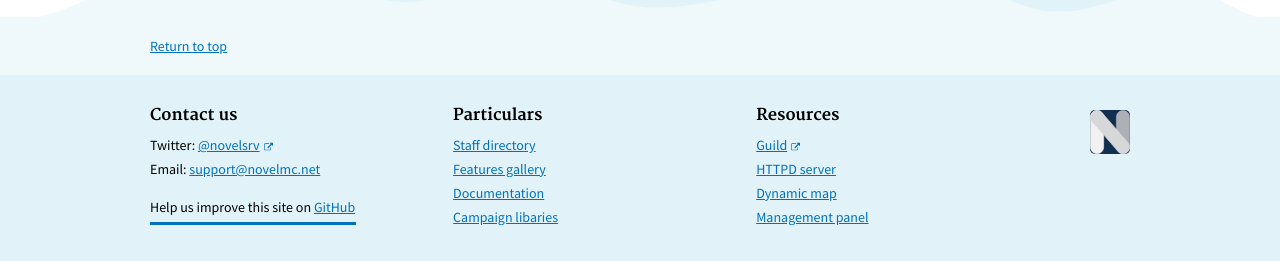
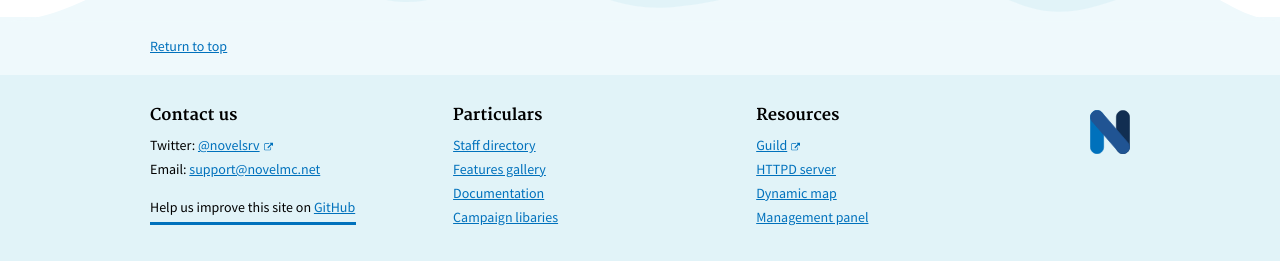
Before and after one commit to serrif/website, a Jekyll site: the page built from main/home.md, in a window 1280 px wide. Shown: the part 1326-1587 px from the top of the page. Built offline with Jekyll 4.4.1, drawn with Linux system fonts in a browser that asks for light colours.

Commit message:
Logo in footer

```diff
--- a/_includes/components/footer--small.html
+++ b/_includes/components/footer--small.html
@@ -37,7 +37,7 @@
           <li style="line-height: 1.7;"><a href="https://panel.novelmc.net/" target="_blank" style="color: #0071bc;">Management panel</a></li>
         </ul>
       </div>
-      <img src="{{ site.baseurl }}/assets/img/logo-white.svg" style="width: 40px; margin-top: 1.5rem; margin-bottom: 1rem; margin-left: 3rem; float: right; background: #112E51; border-radius: 5px;">
+      <img src="{{ site.baseurl }}/assets/img/logo.svg" style="width: 40px; margin-top: 1.5rem; margin-bottom: 1rem; margin-left: 3rem; float: right; border-radius: 5px;">
       </div>
     </div>
   </footer>
```
